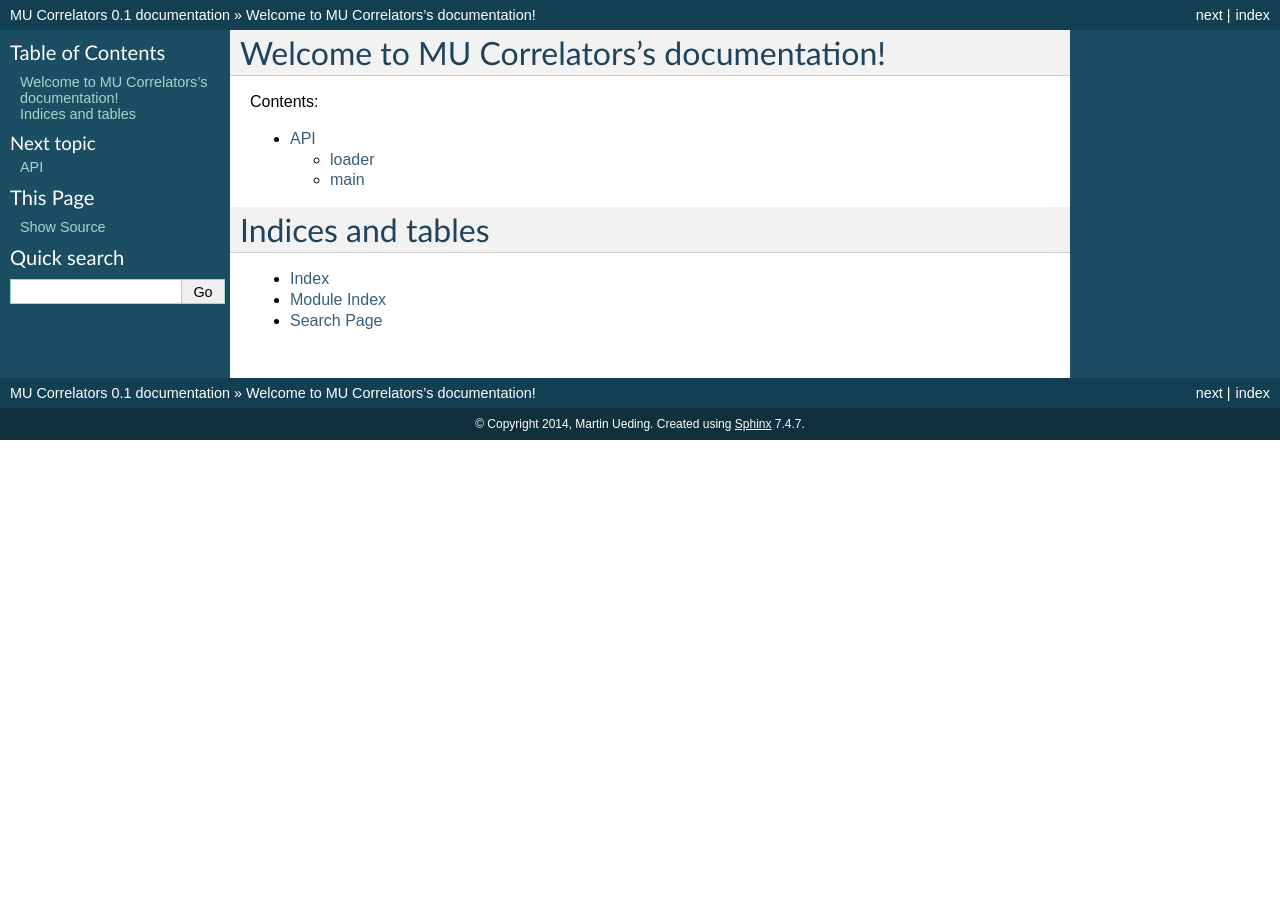
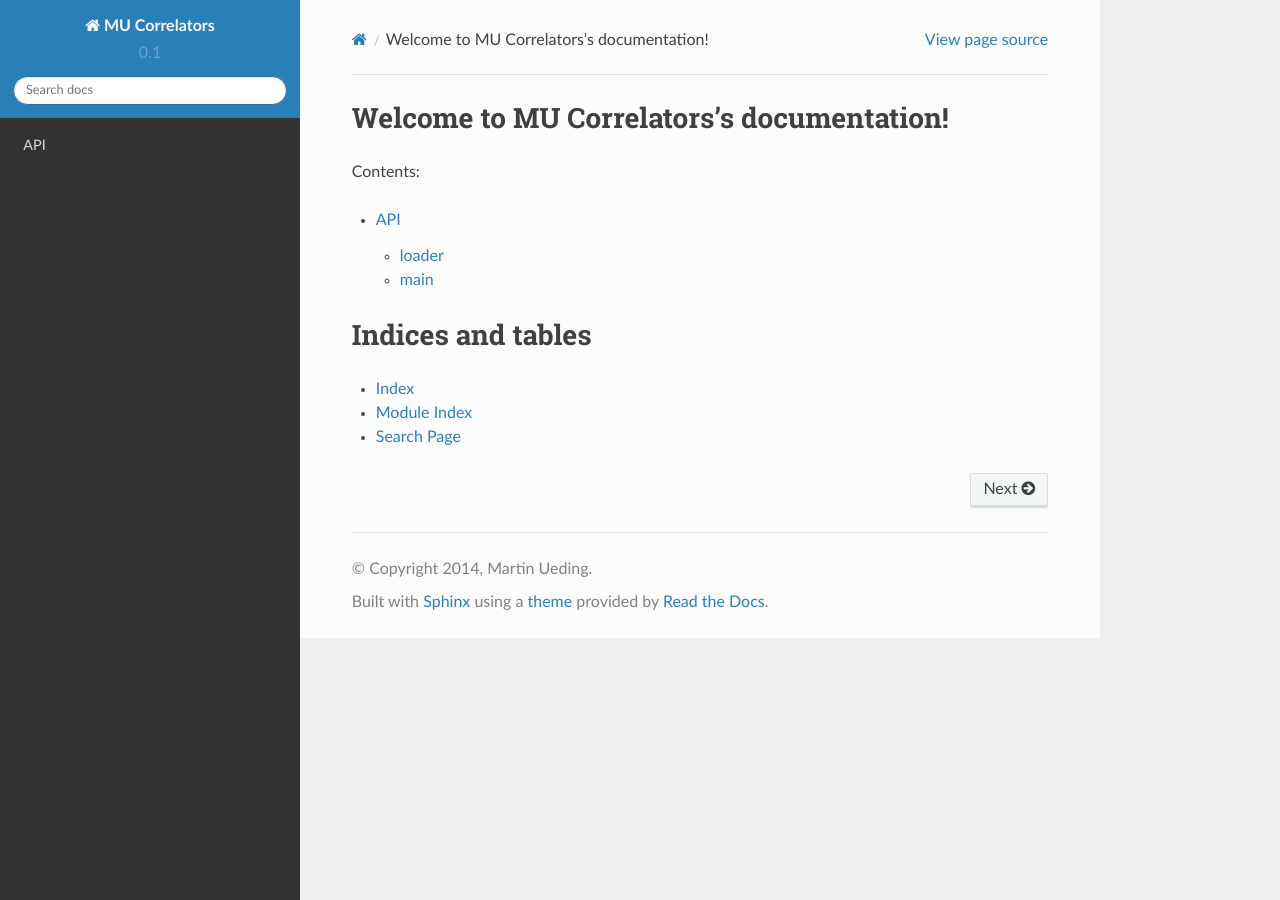
Before and after one commit to HISKP-LQCD/mu-correlators, a Sphinx documentation site: the page built from doc/index.rst, in a window 1280 px wide. Built offline with Sphinx 7.4.7 and the Read the Docs theme 2.0.0, drawn with Linux system fonts in a browser that asks for light colours.

Commit message:
Use Read The Docs theme

```diff
--- a/doc/conf.py
+++ b/doc/conf.py
@@ -103,7 +103,7 @@ pygments_style = 'sphinx'
 
 # The theme to use for HTML and HTML Help pages.  See the documentation for
 # a list of builtin themes.
-html_theme = 'default'
+html_theme = 'sphinx_rtd_theme'
 
 # Theme options are theme-specific and customize the look and feel of a theme
 # further.  For a list of options available for each theme, see the
@@ -111,7 +111,7 @@ html_theme = 'default'
 #html_theme_options = {}
 
 # Add any paths that contain custom themes here, relative to this directory.
-#html_theme_path = []
+html_theme_path = ['_themes/sphinx_rtd_theme']
 
 # The name for this set of Sphinx documents.  If None, it defaults to
 # "<project> v<release> documentation".
```
